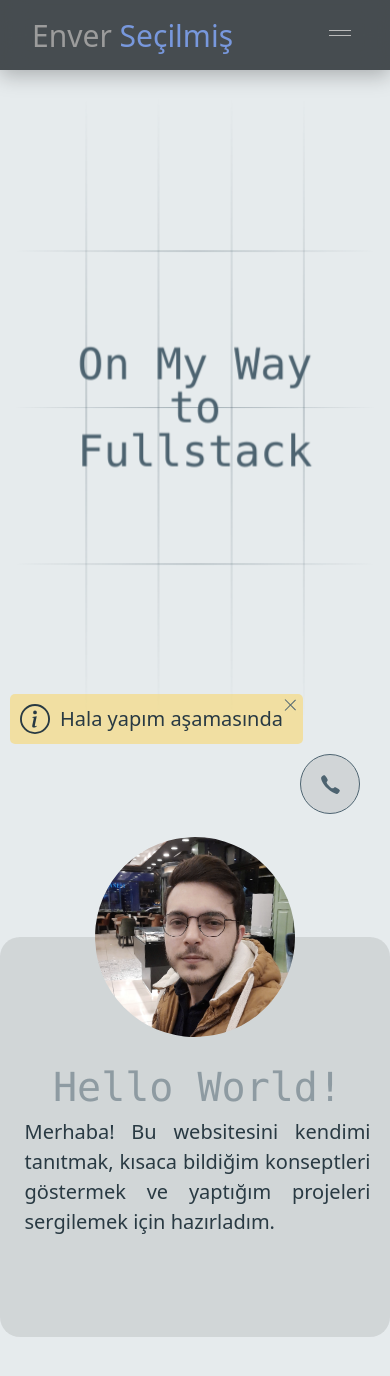
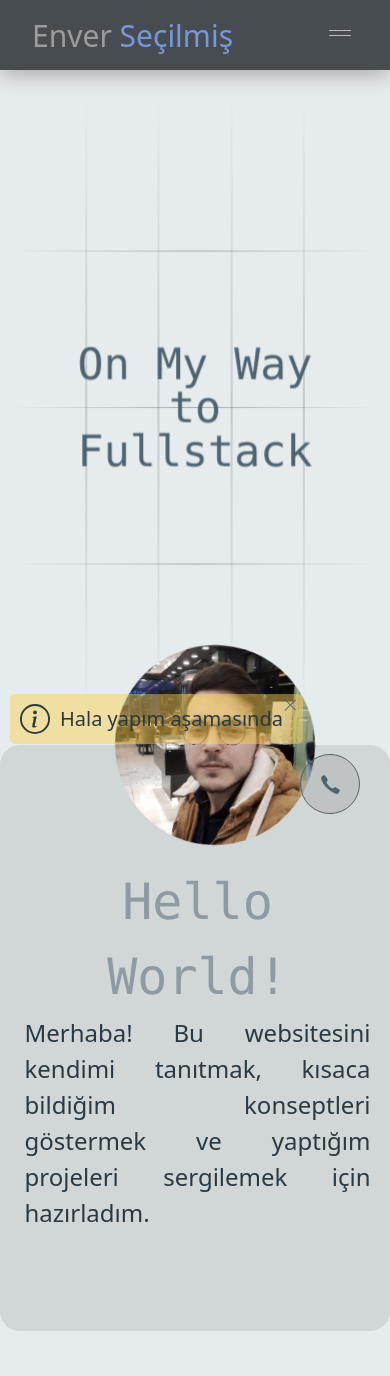
Before and after one commit to enversecilmis/my-portfolio, a Next.js app: page / in a window 390 px wide. Shown: the top 1376 px of the page. Built offline with nearby package versions, Linux system fonts and the light colour scheme.

Commit message:
removed intro component for easier i18n

```diff
--- a/src/components/Intro/Intro.module.scss
+++ /dev/null
@@ -1,81 +0,0 @@
-.container {
-    display: flex;
-    margin-left: auto;
-    margin-right: auto;
-
-    padding-bottom: 20px;
-    border-radius: 20px;
-    max-width: 1024px;
-    width: 100%;
-    height: auto;
-
-    background-color: var(--color-trans);
-
-
-    .ppContainer {
-        position: relative;
-        top: -100px;
-        left: 5%;
-
-        width: 200px;
-        height: 200px;
-        border-radius: 50%;
-        transform: rotate(-5deg);
-        filter: saturate(.7);
-
-        overflow: hidden;
-        flex-shrink: 0;
-    }
-
-    .introText {
-        position: relative;
-        margin-left: calc(5% + 5px);
-        margin-right: 5%;
-
-        display: flex;
-        flex-direction: column;
-        flex-grow: 1;
-
-        .title {
-            text-align: center;
-            align-self: center;
-            font-size: 50px;
-            color: var(--color-txt-lct);
-            font-family: ui-monospace, SFMono-Regular, Menlo, Monaco, Consolas, "Liberation Mono", "Courier New", monospace;
-        }
-        .text {
-            font-size: 24px;
-            font-weight: 400;
-            color: var(--color-txt);
-            text-align: justify;
-        }
-
-
-    }
-}
-
-
-
-
-
-@media screen and (max-width: 640px) {
-    .container {
-        flex-direction: column;
-        align-items: center;
-
-        .ppContainer {
-            left: 0;
-        }
-
-        .introText {
-            top: -80px;
-            .title {
-                align-self: initial;
-                font-size: 40px;
-            }
-            .text {
-                font-size: 20px;
-            }
-        }
-    }
-}
--- a/src/components/Intro/Intro.tsx
+++ /dev/null
@@ -1,36 +0,0 @@
-import Image from 'next/image'
-import styles from './Intro.module.scss'
-
-
-
-
-
-
-const Intro: React.FC<{ className?: string | undefined }> = ({ className }) => {
-
-
-    return (
-        <section  className={`${styles.container} ${className}`}>
-            <div className={styles.ppContainer}>
-                <Image src="/pp.jpg" alt='profile picture' layout={"fill"} objectFit={"contain"} className={styles.pp} />
-            </div>
-
-            <div className={styles.introText}>
-                <p className={styles.title}>Hello World!</p>
-                <p className={styles.text}>
-                    Merhaba! Bu websitesini kendimi tanıtmak, kısaca bildiğim konseptleri göstermek ve yaptığım projeleri sergilemek için hazırladım.
-                </p>
-            </div>
-
-
-
-        </section>
-    )
-}
-
-
-
-
-
-
-export default Intro
--- a/src/pages/index.tsx
+++ b/src/pages/index.tsx
@@ -2,7 +2,6 @@ import Head from "next/head";
 import { ReactElement } from "react";
 import { NextPageWithLayout } from "./_app";
 import Goal from "../components/Goal/Goal";
-import Intro from "../components/Intro/Intro";
 import BasicLayout from "../layouts/BasicLayout";
 import styles from "../styles/home.module.scss"
 import TitledSection from "../components/TitledSection/TitledSection";
@@ -14,6 +13,7 @@ import HorizontalScroller from "../components/HorizontalScroller/HorizontalScrol
 import homeTextsEn from "../locale/en/home";
 import homeTextsTr from "../locale/tr/home";
 import { useRouter } from "next/router";
+import Image from "next/image";
 
 
 
@@ -35,10 +35,21 @@ const Home: NextPageWithLayout = () => {
 
       <div className={styles.container}>
         <Goal />
-        <Intro className="mt-48"/>
+
+        <section  className={styles.introSection}>
+            <div className={styles.ppContainer}>
+                <Image src="/pp.jpg" alt='profile picture' layout={"fill"} objectFit={"contain"} className={styles.pp} />
+            </div>
+            <div className={styles.introText}>
+                <p className={styles.title}>Hello World!</p>
+                <p className={styles.text}>
+                  {t.intro}
+                </p>
+            </div>
+        </section>
 
 
-        <TitledSection className={styles.introductionSection} title={t.whoAmI}>
+        <TitledSection className={styles.whoAmISection} title={t.whoAmI}>
           <div className={styles.iconTextContainer}>
               <FaUniversity className={styles.icon}/>
               <span className={styles.text}>
--- a/src/styles/home.module.scss
+++ b/src/styles/home.module.scss
@@ -1,11 +1,114 @@
+@import "../styles/mixins.scss";
+
+
 .container {
     height: 100%;
     background-color: var(--color-bg);
     color: var(--color-txt);
 
 
+    .introSection {
+        display: flex;
+        margin-left: auto;
+        margin-right: auto;
 
-    .introductionSection {
+        padding-bottom: 20px;
+        border-radius: 20px;
+        max-width: 1024px;
+        width: 100%;
+        height: auto;
+
+        background-color: var(--color-trans);
+
+        @include device(tablet) {
+            flex-direction: column;
+            align-items: center;
+
+            .ppContainer {
+                left: 0;
+            }
+            .introText {
+                top: -80px;
+                .title {
+                    align-self: initial;
+                    font-size: 40px;
+                }
+                .text {
+                    font-size: 20px;
+                }
+            }
+        }
+
+
+        .ppContainer {
+            position: relative;
+            top: -100px;
+            left: 5%;
+
+            width: 200px;
+            height: 200px;
+            border-radius: 50%;
+            transform: rotate(-5deg);
+            filter: saturate(.7);
+
+            overflow: hidden;
+            flex-shrink: 0;
+        }
+
+        .introText {
+            position: relative;
+            margin-left: calc(5% + 5px);
+            margin-right: 5%;
+
+            display: flex;
+            flex-direction: column;
+            flex-grow: 1;
+
+            .title {
+                text-align: center;
+                align-self: center;
+                font-size: 50px;
+                color: var(--color-txt-lct);
+                font-family: ui-monospace, SFMono-Regular, Menlo, Monaco, Consolas, "Liberation Mono", "Courier New", monospace;
+            }
+            .text {
+                font-size: 24px;
+                font-weight: 400;
+                color: var(--color-txt);
+                text-align: justify;
+            }
+
+
+        }
+    }
+
+
+
+
+
+    @media screen and (max-width: 640px) {
+        .container {
+            flex-direction: column;
+            align-items: center;
+
+            .ppContainer {
+                left: 0;
+            }
+
+            .introText {
+                top: -80px;
+                .title {
+                    align-self: initial;
+                    font-size: 40px;
+                }
+                .text {
+                    font-size: 20px;
+                }
+            }
+        }
+    }
+
+    .whoAmISection {
         margin-top: 300px;
 
         .iconTextContainer {
```
